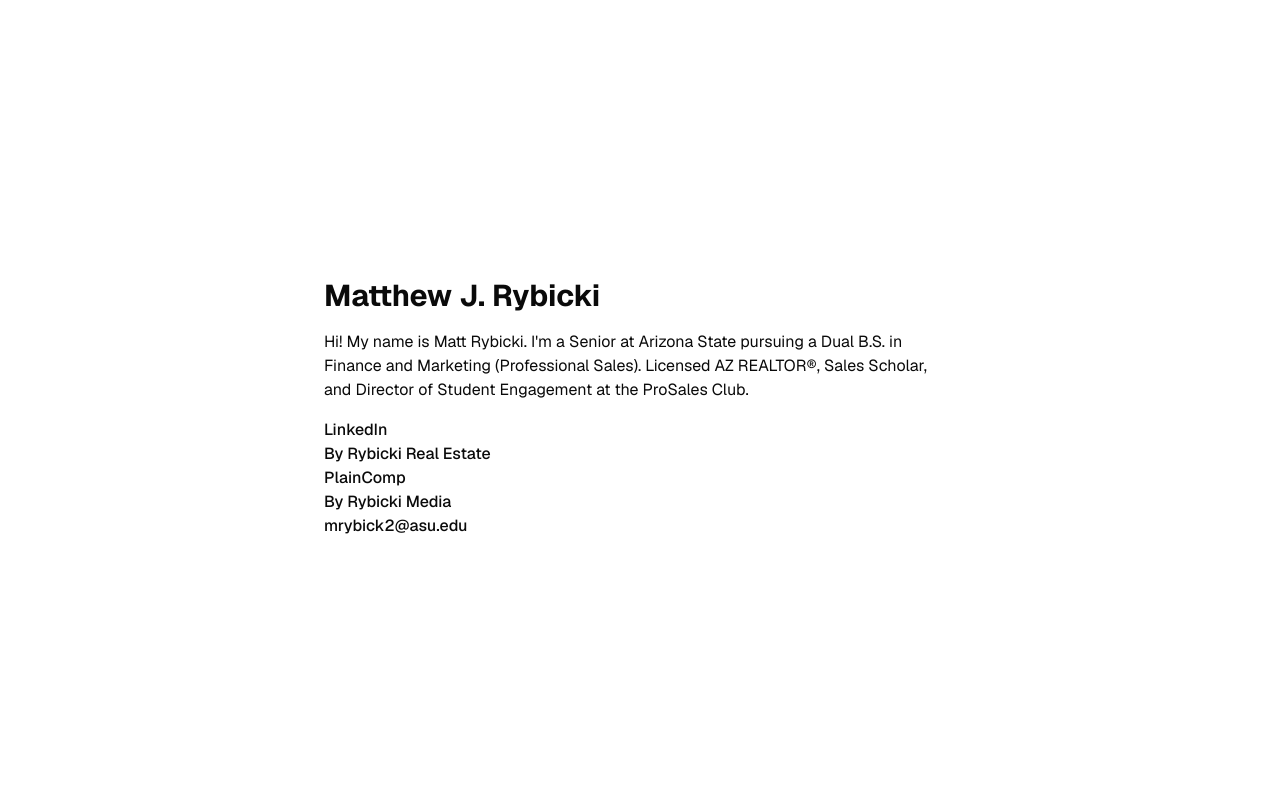
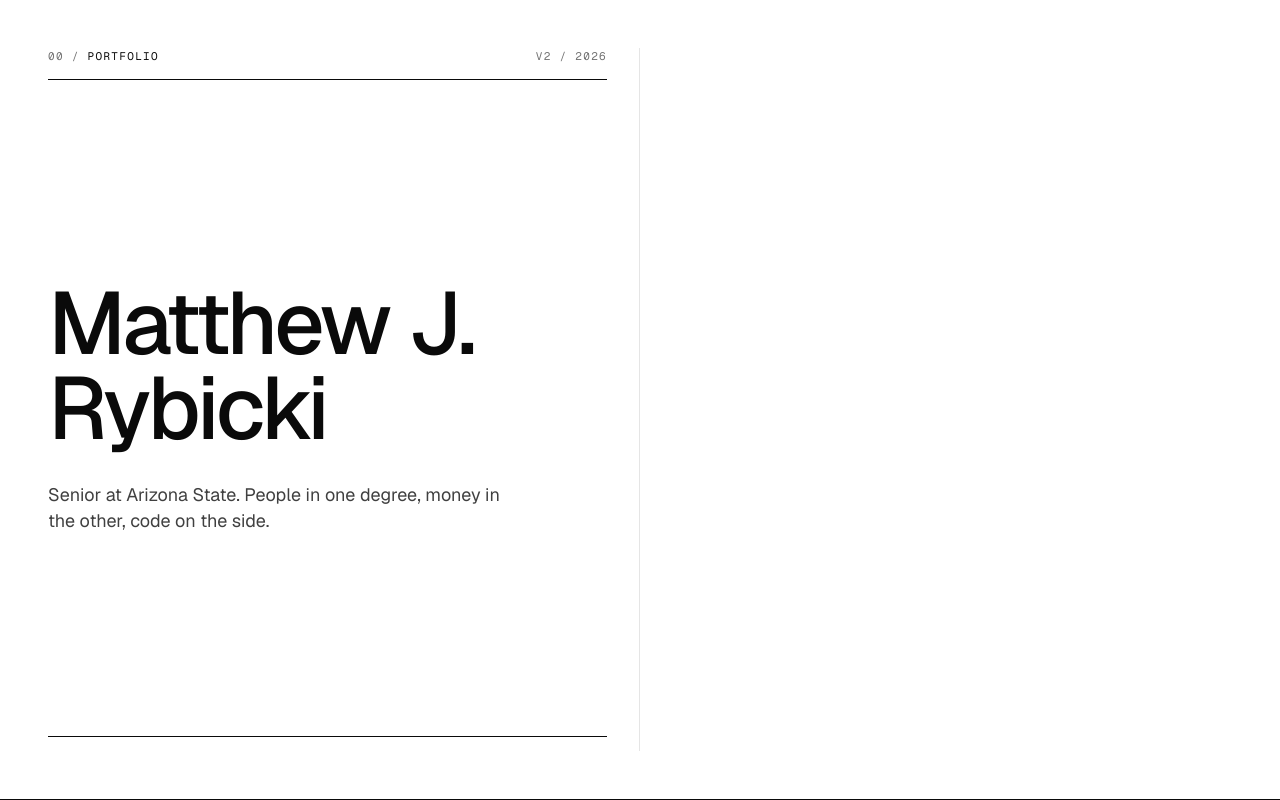
Before and after one commit to mrybick/mattrybicki-portfolio-self, a Next.js app: page / in a window 1280 px wide. Built offline with nearby package versions, Linux system fonts and the light colour scheme.

Commit message:
build hero structure with design system tokens

```diff
--- a/app/page.tsx
+++ b/app/page.tsx
@@ -1,20 +1,28 @@
 export default function Home() {
   return (
-    <div className="p-5 space-y-4 max-w-2xl mx-auto mt-4">
-      <h1 className="text-3xl font-bold"> Matthew J. Rybicki </h1>
-      <p className="text-base">
-        Hi! My name is Matt Rybicki. I'm a Senior at Arizona State pursuing
-        a Dual B.S. in Finance and Marketing (Professional Sales). Licensed
-        AZ REALTOR®, Sales Scholar, and Director of Student Engagement at
-        the ProSales Club.
-      </p>
-          <ul className="text-base font-medium">
-            <li><a className="hover:underline" href="https://linkedin.com/in/matthew-j-rybicki" target="_blank" rel="noopener noreferrer">LinkedIn</a></li>
-            <li><a className="hover:underline" href="https://byrybicki.com" target="_blank" rel="noopener noreferrer">By Rybicki Real Estate</a></li>
-            <li><a className="hover:underline" href="https://plaincomp.com" target="_blank" rel="noopener noreferrer">PlainComp</a></li>
-            <li><a className="hover:underline" href="https://byrybickimedia.com" target="_blank" rel="noopener noreferrer">By Rybicki Media</a></li>
-            <li><a className="hover:underline" href="mailto:mrybick2@asu.edu">mrybick2@asu.edu</a></li>
-          </ul>
-    </div>
+    <section className="min-h-screen grid grid-cols-2 px-6 md:px-12 py-12 border-b border-foreground"> {/* the hero wrapper */}
+      <div className="flex flex-col justify-between pr-8 border-r border-divider"> {/* the left column */}
+        <div className="flex justify-between items-baseline border-b border-foreground pb-3.5 font-mono uppercase tracking-mono text-mono-label text-foreground"> {/* top row */}
+          <span><span className="text-foreground-mono">00 / </span>Portfolio</span>
+          <span className="text-foreground-mono">v2 / 2026</span>
+        </div>
+        <div className="flex flex-col gap-6 md:gap-8 py-12 md:py-24"> {/* middle (name + lede) */}
+          <h1 className="text-display-xl font-medium leading-[0.96] tracking-display text-foreground">
+            Matthew J. Rybicki
+          </h1>
+          <p className="text-body-lg font-normal leading-[1.45] text-foreground-muted max-w-[38ch]">
+            Senior at Arizona State. People in one degree, money in the other, code on the side.
+          </p>
+        </div>
+        <div className="flex justify-between items-baseline border-t border-foreground pt-3.5 font-mono uppercase tracking-mono text-mono-label text-foreground"> {/* bottom row */}
+
+        </div>
+      </div>
+      <div> {/* right column / bleed — TODO */}
+
+
+
+      </div>
+    </section>
   )
 }
```
